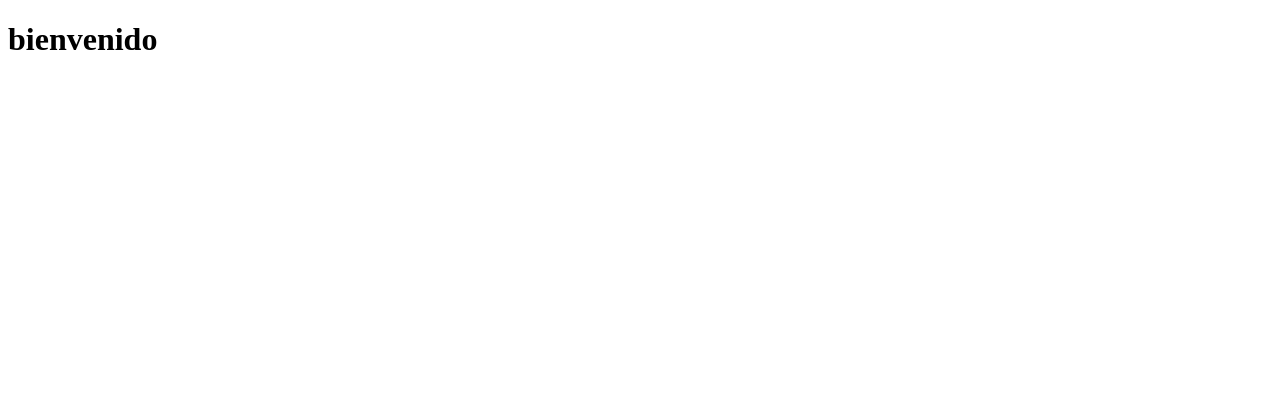
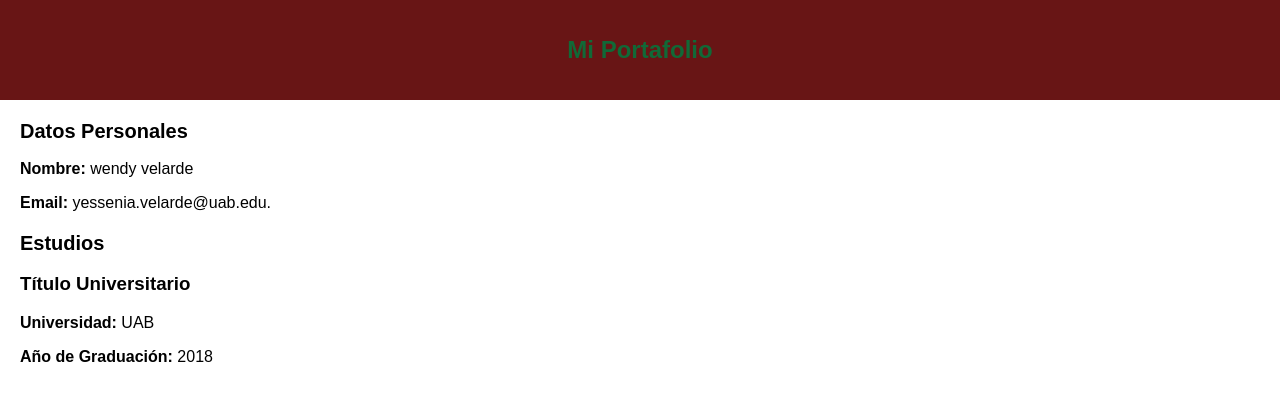
Before and after one commit to wendy123d/proyect.github.io, a plain HTML site: page index.html in a window 1280 px wide. Drawn offline with Linux system fonts and the light colour scheme.

Commit message:
Update index.html
subiendo mi portafolio

```diff
--- a/index.html
+++ b/index.html
@@ -1,13 +1,46 @@
 <!DOCTYPE html>
-<html lang="en">
+<html>
 <head>
-    <meta charset="UTF-8">
-    <meta name="viewport" content="width=device-width, initial-scale=1.0">
-    <title>Document</title>
+    <title>Mi Portafolio</title>
+    <style>
+        body {
+            font-family: Arial, sans-serif;
+            margin: 0;
+            padding: 0;
+        }
+        header {
+            background-color: #681515;
+            color: #116937;
+            text-align: center;
+            padding: 20px;
+        }
+        section {
+            margin: 20px;
+        }
+        h1 {
+            font-size: 24px;
+        }
+        h2 {
+            font-size: 20px;
+        }
+    </style>
 </head>
 <body>
-    <h1>
-        bienvenido
-    </h1>
+    <header>
+        <h1>Mi Portafolio</h1>
+    </header>
+    <section>
+        <h2>Datos Personales</h2>
+        <p><strong>Nombre:</strong> wendy velarde</p>
+        <p><strong>Email:</strong> yessenia.velarde@uab.edu.<bdo dir="">
+
+        </bdo></p>
+    </section>
+    <section>
+        <h2>Estudios</h2>
+        <h3>Título Universitario</h3>
+        <p><strong>Universidad:</strong> UAB</p>
+        <p><strong>Año de Graduación:</strong> 2018</p>
+    </section>
 </body>
 </html>
```
